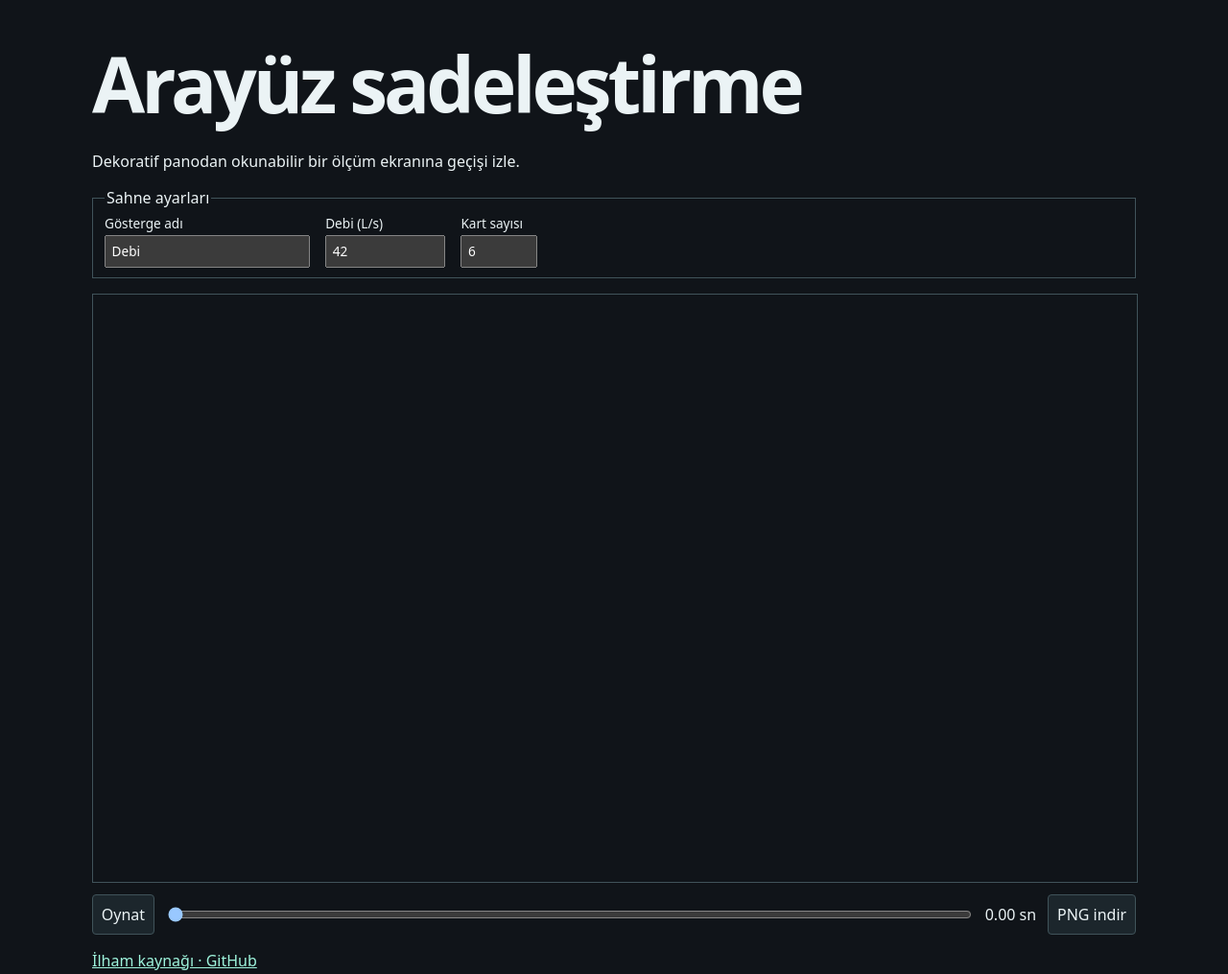
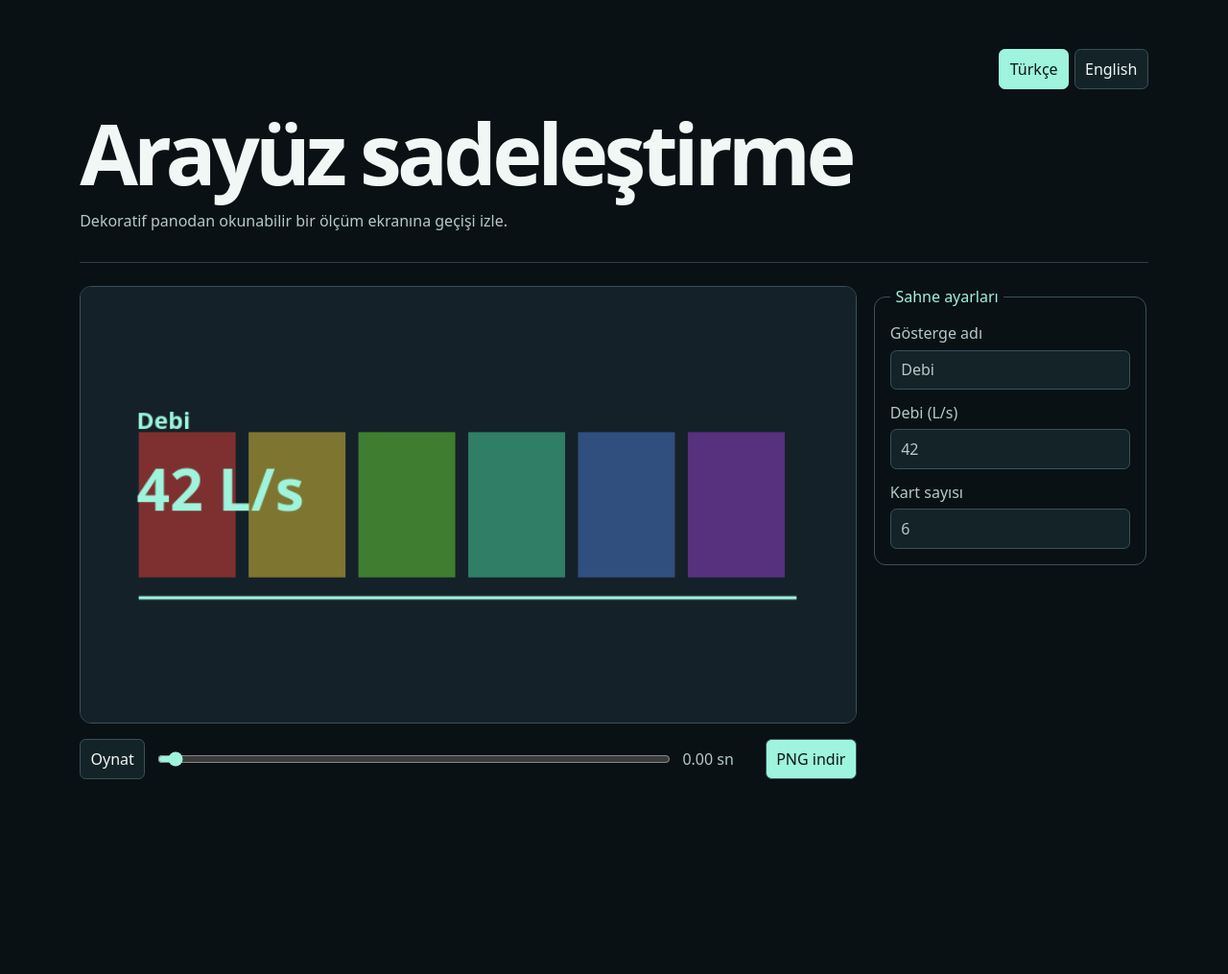
Before and after one commit to omerbek/flow-ui-cleanup, a plain HTML site: page index.html in a window 1280 px wide. Shown: the whole page at 96% size. After the commit the page ends 879 px from the top, so only its background shows below. Drawn offline with Linux system fonts and the light colour scheme.

Commit message:
Add bilingual visual interface and documentation

```diff
--- a/index.html
+++ b/index.html
@@ -5,32 +5,42 @@
 <meta name="viewport" content="width=device-width, initial-scale=1">
 <title>Arayüz sadeleştirme</title>
 <style>
-:root {color-scheme: dark; font: 16px system-ui; background: #101419; color: #ebf3f5;}
-body {margin: 0 auto; max-width: 68rem; padding: 2rem 1.25rem;}
-h1 {font-size: clamp(2.5rem, 9vw, 5rem); margin: 0; letter-spacing: -.05em;}
-canvas {display: block; width: 100%; height: auto; border: 1px solid #40535a;}
-.controls {display: flex; align-items: center; gap: .75rem; margin-top: .75rem;}
-input {flex: 1; min-width: 4rem;}
-button {font: inherit; color: inherit; border: 1px solid #40535a; background: #1c262c; border-radius: .25rem; padding: .55rem; text-align: left; cursor: pointer;}
-a {color: #9ef4dc;}
-fieldset {display:flex; flex-wrap:wrap; gap:.75rem 1rem; margin:0 0 1rem; border:1px solid #40535a;}
-fieldset label {display:flex; flex-direction:column; gap:.2rem; font-size:.85rem;}
-fieldset input {font:inherit; max-width:15rem; padding:.35rem;}
-.controls {flex-wrap:wrap;}
+:root { color-scheme: dark; font: 16px system-ui,sans-serif; background: #091115; color: #f1f7f5; }
+* { box-sizing: border-box; }
+body { margin: 0 auto; max-width: 76rem; padding: clamp(1rem,4vw,4rem); }
+header { position: relative; padding-block: 4rem 2rem; border-bottom: 1px solid #2b4146; margin-bottom: 1.5rem; }
+h1 { margin: 0; font-size: clamp(2.5rem,7vw,5.5rem); line-height: 1; letter-spacing: -.055em; }
+header p { margin-bottom: 0; color: #b5c9c8; max-width: 46rem; }
+nav { position: absolute; inset: 0 0 auto auto; display: flex; gap: .35rem; }
+section { display: grid; grid-template-columns: minmax(0,1fr) minmax(14rem,18rem); gap: 1rem; align-items: start; }
+section > :not(fieldset) { grid-column: 1; }
+canvas { display: block; width: 100%; height: auto; border: 1px solid #385259; border-radius: .75rem; }
+fieldset { grid-column: 2; grid-row: 1 / span 3; display: grid; gap: .8rem; min-width: 0; padding: 1rem; border: 1px solid #385259; border-radius: .75rem; }
+legend { padding-inline: .35rem; color: #9ef4dc; }
+label { display: grid; gap: .4rem; color: #b5c9c8; }
+input, button { min-width: 0; padding: .55rem .65rem; border: 1px solid #385259; border-radius: .4rem; background: #142328; color: inherit; font: inherit; }
+button { cursor: pointer; }
+button:hover, button[aria-pressed=true] { border-color: #9ef4dc; }
+button[aria-pressed=true], #save { background: #9ef4dc; color: #091713; }
+:focus-visible { outline: 2px solid #ffcb7d; outline-offset: 3px; }
+.controls { display: flex; flex-wrap: wrap; align-items: center; gap: .65rem; }
+#seek { flex: 1; min-width: 6rem; accent-color: #9ef4dc; }
+#time { min-width: 4.75rem; font-variant-numeric: tabular-nums; color: #b5c9c8; }
+code { color: #9ef4dc; }
+@media (max-width: 740px) { section { display: flex; flex-direction: column; align-items: stretch; } }
 </style>
 </head>
 <body>
-<header><h1>Arayüz sadeleştirme</h1><p>Dekoratif panodan okunabilir bir ölçüm ekranına geçişi izle.</p></header>
+<header><nav aria-label="Language"><button id="lang-tr" type="button" lang="tr" aria-pressed="true">Türkçe</button><button id="lang-en" type="button" lang="en" aria-pressed="false">English</button></nav><h1 data-i18n="title">Arayüz sadeleştirme</h1><p data-i18n="description">Dekoratif panodan okunabilir bir ölçüm ekranına geçişi izle.</p></header>
 <main>
 <section>
-<fieldset id="settings"><legend>Sahne ayarları</legend>
-<label for="heading">Gösterge adı<input id="heading" value="Debi" type="text" maxlength="24"></label>
-<label for="value">Debi (L/s)<input id="value" value="42" type="number" min="0" max="99999" step="0.1"></label>
-<label for="tiles">Kart sayısı<input id="tiles" value="6" type="number" min="1" max="6" step="1"></label>
+<fieldset id="settings"><legend data-i18n="settings">Sahne ayarları</legend>
+<label for="heading"><span data-i18n="heading">Gösterge adı</span><input id="heading" value="Debi" type="text" maxlength="24"></label>
+<label for="value"><span data-i18n="value">Debi (L/s)</span><input id="value" value="42" type="number" min="0" max="99999" step="0.1"></label>
+<label for="tiles"><span data-i18n="tiles">Kart sayısı</span><input id="tiles" value="6" type="number" min="1" max="6" step="1"></label>
 </fieldset>
-<canvas width="720" height="405" aria-label="Seçili hareket deneyinin önizlemesi"></canvas>
-<div class="controls"><button id="play" type="button">Oynat</button><input id="seek" type="range" min="0" max="8" step="0.01" value="0" aria-label="Zaman çizelgesi"><output id="time">0.00 sn</output><button id="save" type="button">PNG indir</button></div>
-<p><a href="https://github.com/heydamir/unslop">İlham kaynağı · GitHub</a></p>
+<canvas width="720" height="405" data-i18n-label="preview" aria-label="Seçili hareket deneyinin önizlemesi"></canvas>
+<div class="controls"><button id="play" type="button">Oynat</button><input id="seek" type="range" min="0" max="8" step="0.01" value="0" data-i18n-label="timeline" aria-label="Zaman çizelgesi"><output id="time">0.00 sn</output><button id="save" data-i18n="save" type="button">PNG indir</button></div>
 </section>
 </main>
 <script src="scene.js"></script>
```
